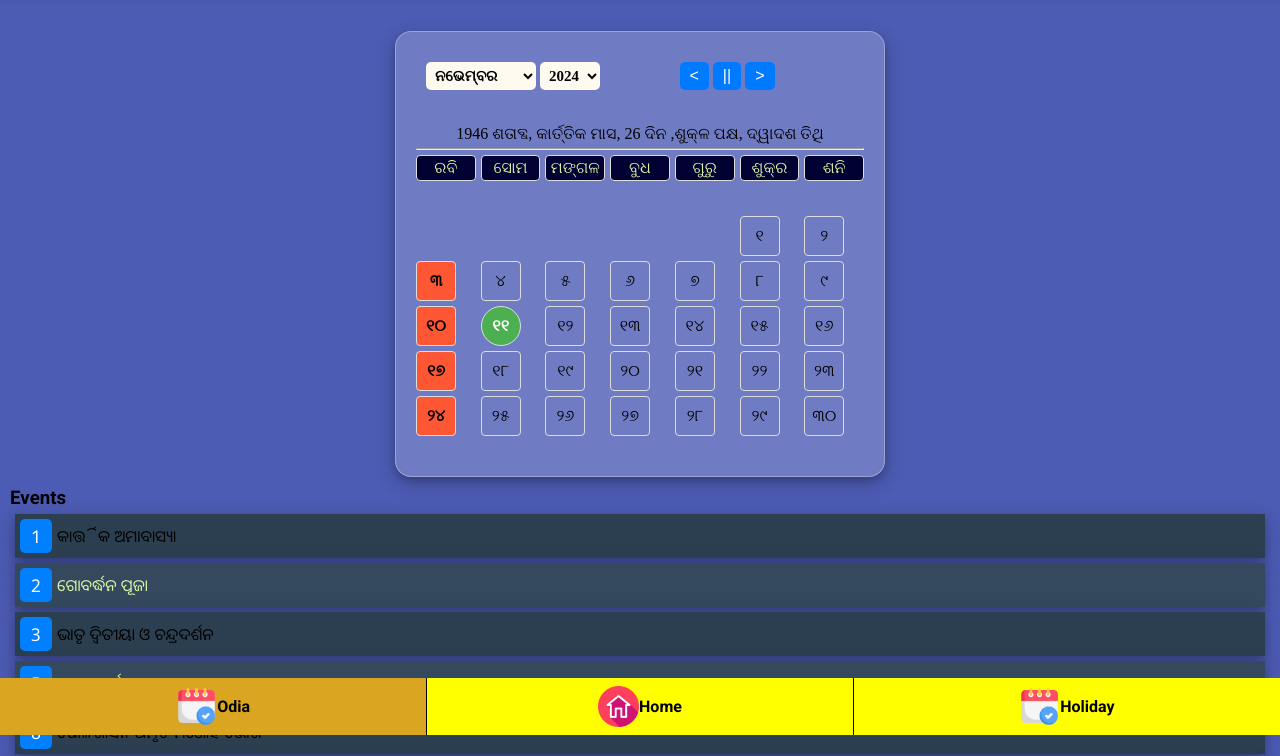
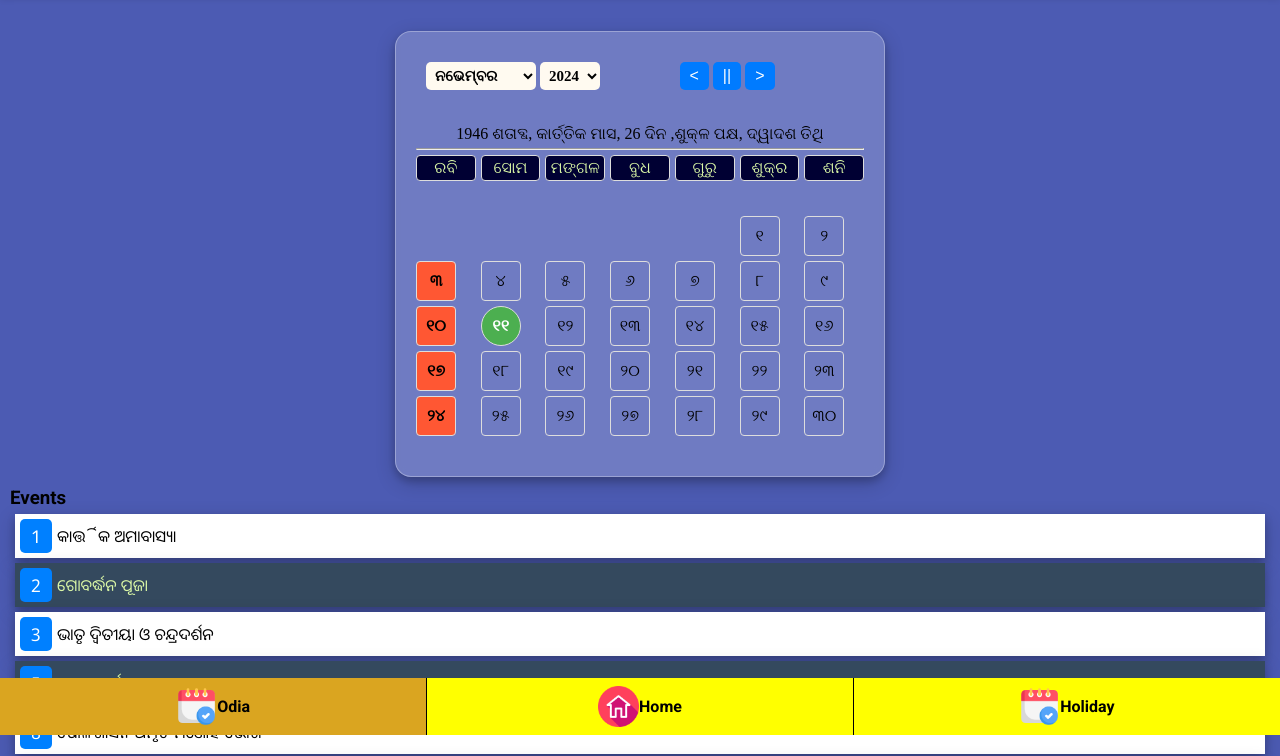
Before and after one commit to sandeepwebsite/odiacalendar, a plain HTML site: page odia-calendar.html in a window 1280 px wide. Shown: the part 65-821 px from the top of the page. Drawn offline with nearby package versions, Linux system fonts and the light colour scheme.

Commit message:
Update odia-calendar.css

```diff
--- a/css/odia-calendar.css
+++ b/css/odia-calendar.css
@@ -165,7 +165,7 @@ button:hover {
     background-color: #0080ff;
 }
 #eventList div:nth-child(odd) {
-  background-color: #2c3f50;
+  background-color: white;
 }
 #eventList div:nth-child(even) {
   background-color: #34495e;
```
